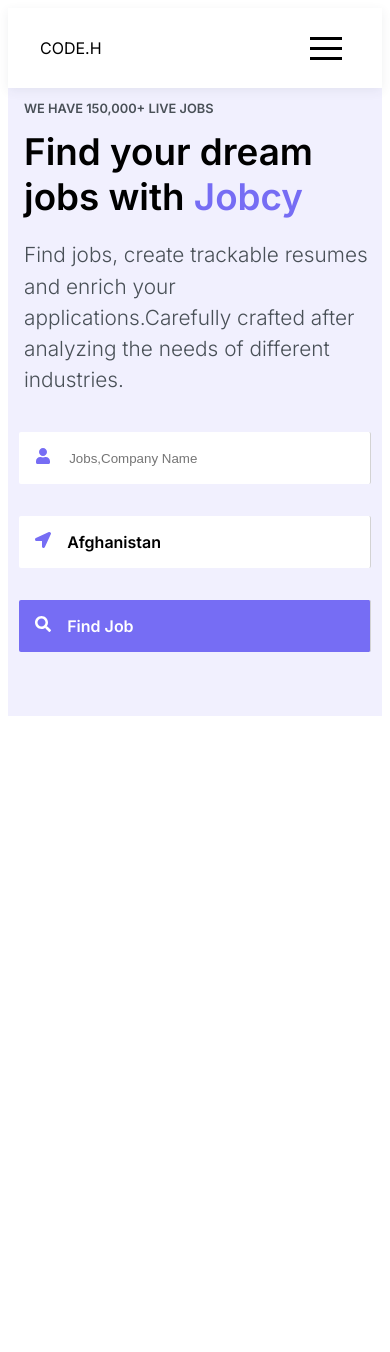
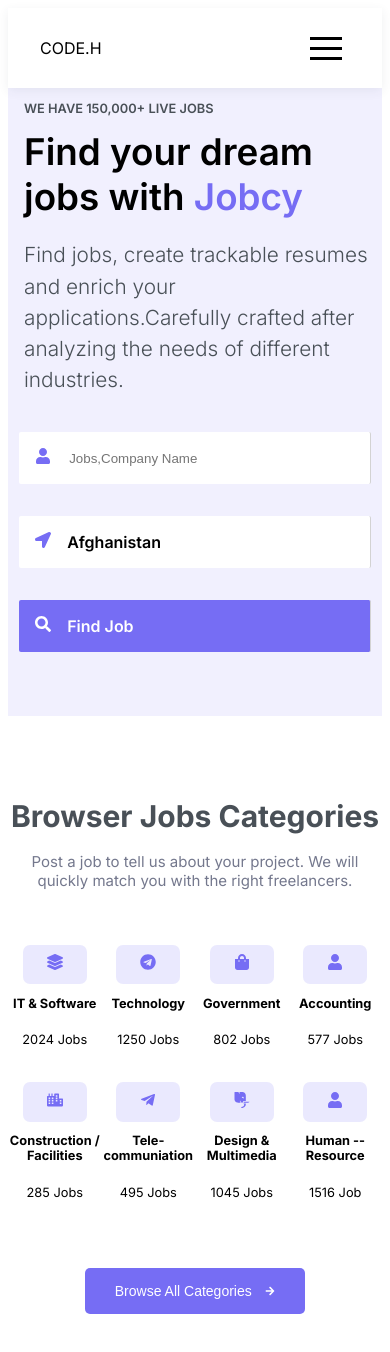
Before and after one commit to mawaisismail/codeHire-web-app-dev, a Next.js app: page / in a window 390 px wide. Shown: the top 1352 px of the page. Before the commit the page ends 844 px from the top, so only its background shows below. Built offline with nearby package versions, Linux system fonts and the light colour scheme.

Commit message:
Browser Job Responsive

```diff
--- a/src/components/BrowserJob/BrowserData.tsx
+++ b/src/components/BrowserJob/BrowserData.tsx
@@ -30,7 +30,7 @@
   {
     id: 3,
     icons: <FaUser />,
-    title: "Accounting / Finance",
+    title: "Accounting",
     content: "577 Jobs",
   },
 ];
@@ -44,7 +44,7 @@
   {
     id: 5,
     icons: <FaTelegramPlane />,
-    title: "Tele-communications",
+    title: "Tele-communiation",
     content: "495 Jobs",
   },
   {
@@ -56,7 +56,7 @@
   {
     id: 7,
     icons: <FaUser />,
-    title: "Human Resource",
+    title: "Human -- Resource",
     content: "1516 Job",
   },
 ];
--- a/src/components/BrowserJob/BrowserJob.module.scss
+++ b/src/components/BrowserJob/BrowserJob.module.scss
@@ -2,12 +2,6 @@
 @import "/styles/variables";
 .CategoriesContainer {
   margin: 80px 0;
-  position: relative;
-  @media (max-width: 1100px) {
-    flex-direction: column;
-    padding: 0;
-    margin: 0;
-  }
   .CategoriesTitle {
     justify-content: center;
     text-align: center;
@@ -28,13 +22,7 @@
     justify-content: center;
     text-align: center;
     display: flex;
-    margin: 0 3rem;
-    @media (max-width: 1100px) {
-      display: flex;
-      flex-direction: column;
-      padding: 0;
-      margin: 0;
-    }
+    margin: 2em 0;
     .CategoriesBox {
       width: 400px;
       padding: 3rem 1.5rem;
@@ -43,22 +31,42 @@
         background-color: rgba(118, 109, 244, 0.15);
         display: inline;
         border-radius: 7px;
-        padding: 1.3rem 1.5rem;
+        padding: 1rem 1.5rem;
         color: #766df4;
-        font-size: 1.8rem;
+        font-size: 1.8em;
       }
-      h5 {
-        font-size: 18px;
-        line-height: 1.2;
-        font-weight: 600;
-        margin-bottom: 1rem;
-        margin-top: 2.5rem;
-        color: #495057;
+      @media (max-width: 425px) {
+        padding: 0;
+        margin: 0;
+        .CategoriesIcons {
+          font-size: 1em;
+          padding: 0.6rem 1.5rem;
+        }
+        h5 ,p{
+          font-size: 0.8em;
+        }
       }
-      p {
-        font-size: 15px;
-        color: #74788d;
-        margin: 0 0 16px;
+      @media (max-width: 375px) {
+        padding: 0;
+        margin: 0;
+        .CategoriesIcons {
+          font-size: 0.8em;
+          padding: 0.6rem 1.2rem;
+        }
+        h5 ,p{
+          font-size: 0.8em;
+        }
+      }
+      @media (max-width: 320px) {
+        padding: 0;
+        margin: 0;
+        .CategoriesIcons {
+          font-size: 0.8em;
+          padding: 0.6rem 1.2rem;
+        }
+        h5 ,p{
+          font-size: 0.6em;
+        }
       }
     }
   }
@@ -69,7 +77,7 @@
       margin: 1.5rem 0;
       background-color: #766df4;
       padding: 15px 30px;
-      font-size: 15px;
+      font-size: 14px;
       color: #ffffff;
       border: none;
       border-radius: 5px;
@@ -80,3 +88,42 @@
     }
   }
 }
+
+//.CategoriesSubContainer {
+//  justify-content: center;
+//  text-align: center;
+//  display: flex;
+//  margin: 0 3rem;
+//  @media (max-width: 1100px) {
+//    display: flex;
+//    flex-direction: column;
+//    padding: 0;
+//    margin: 0;
+//  }
+//  .CategoriesBox {
+//    width: 400px;
+//    padding: 3rem 1.5rem;
+//    margin: 0.5rem;
+//    .CategoriesIcons {
+//      background-color: rgba(118, 109, 244, 0.15);
+//      display: inline;
+//      border-radius: 7px;
+//      padding: 1.3rem 1.5rem;
+//      color: #766df4;
+//      font-size: 1.8rem;
+//    }
+//    h5 {
+//      font-size: 18px;
+//      line-height: 1.2;
+//      font-weight: 600;
+//      margin-bottom: 1rem;
+//      margin-top: 2.5rem;
+//      color: #495057;
+//    }
+//    p {
+//      font-size: 15px;
+//      color: #74788d;
+//      margin: 0 0 16px;
+//    }
+//  }
+//}
--- a/src/components/HearoSection/HeroSection.module.scss
+++ b/src/components/HearoSection/HeroSection.module.scss
@@ -113,4 +113,9 @@
       }
     }
   }
+  @media (max-width: 320px) {
+    .HeroContent {
+      margin-left: -0.3rem;
+    }
+  }
 }
--- a/src/pages/index.tsx
+++ b/src/pages/index.tsx
@@ -1,16 +1,17 @@
 // import { Client } from "@/components/Browse/Client";
 // import { NavComp } from "@/components/Nav_Com/NavComp";
-// import { BrowserJob } from "@/components/BrowserJob/BrowserJob";
 // import { JobWork } from "@/components/JobWork/JobWork";
 // import { Card } from "@/components/Card/Card";
 // import { Subscribe } from "@/components/Subscribe/Subscribe";
 // import { Footer } from "@/components/Footer/Footer";
 import { HeroSection } from "@/components/HearoSection/HeroSection";
+import { BrowserJob } from "@/components/BrowserJob/BrowserJob";
+
 const Pages = () => {
   return (
     <div>
       <HeroSection />
-      {/*<BrowserJob />*/}
+      <BrowserJob />
       {/*<NavComp />*/}
       {/*<JobWork />*/}
       {/*<Client />*/}
```
